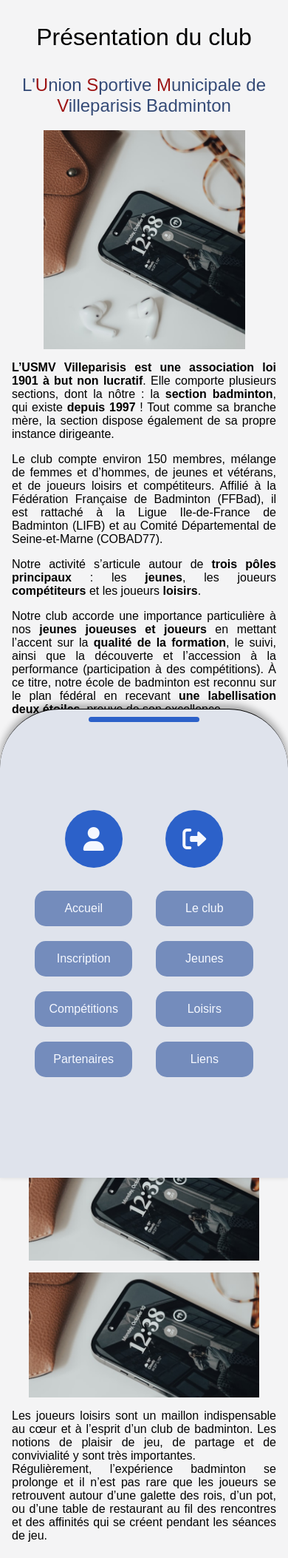
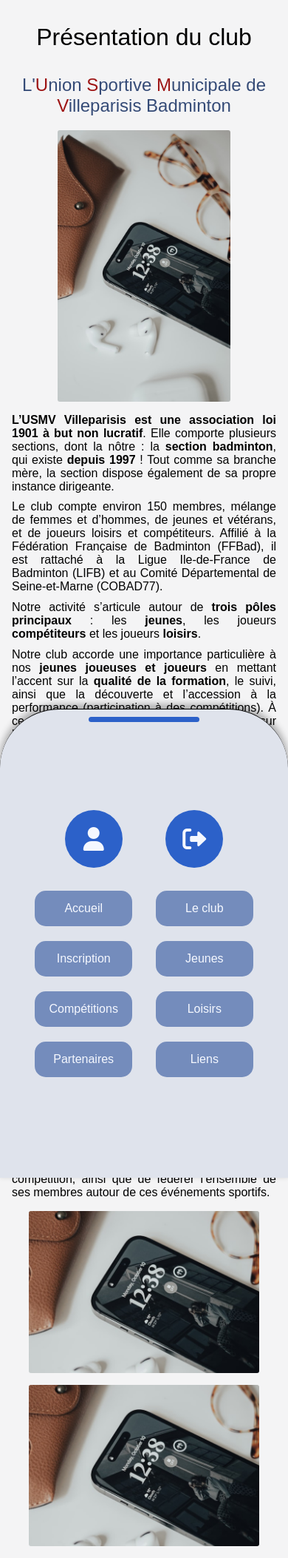
Before and after one commit to NicoMaff/usmv-app, a Symfony app: template templates/public/club/introduction.html.twig in a window 390 px wide. Shown: the part 96-2202 px from the top of the page at 74% size. Run offline with Twig, Linux system fonts and the light colour scheme; the template is opened without the code that fills it, so the values that code supplies are empty; some libraries are stand-ins or nearby versions; some web fonts are replaced.

Commit message:
:iphone: add club-introduction responsive

```diff
--- a/public/css/style.css
+++ b/public/css/style.css
@@ -951,8 +951,16 @@ footer p {
 .club-introduction p {
   text-align: justify;
 }
+.club-introduction p:last-of-type {
+  max-width: 60rem;
+  margin: 0 auto;
+}
 .club-introduction p span {
-  font-weight: 600;
+  font-weight: 580;
+}
+.club-introduction img {
+  object-fit: cover;
+  border-radius: 3px;
 }
 .club-introduction .container {
   display: flex;
@@ -962,20 +970,83 @@ footer p {
   gap: 1rem;
   margin-bottom: 2rem;
 }
-.club-introduction .img {
-  object-fit: cover;
+@media (min-width: 1180px) {
+  .club-introduction .container {
+    display: grid;
+    gap: clamp(0.6rem, 1vw, 1.2rem);
+    margin: 0 auto 2rem;
+    max-width: 60rem;
+  }
 }
-.club-introduction .img-1 {
-  height: 35vh;
-  width: 70vw;
+@media (min-width: 1180px) {
+  .club-introduction .container-1 {
+    grid-template-columns: 34% 1fr;
+    grid-template-rows: 1fr 44%;
+  }
 }
-.club-introduction .img-2 {
-  height: 20vh;
-  width: 80vw;
+@media (min-width: 1180px) {
+  .club-introduction .container-2 {
+    grid-template-columns: repeat(2, 1fr);
+    grid-template-rows: repeat(2, 1fr);
+  }
 }
-.club-introduction .img-3, .club-introduction .img-4 {
-  height: 20vh;
-  width: 80vw;
+.club-introduction .container .img-1 {
+  height: clamp(19rem, 94vmin, 25rem);
+  width: clamp(12rem, 60vmin, 16rem);
+}
+@media (min-width: 1180px) {
+  .club-introduction .container .img-1 {
+    height: 40rem;
+    width: 20rem;
+    grid-row: 1/3;
+  }
+}
+.club-introduction .container .img-2 {
+  height: clamp(11rem, 56vmin, 15rem);
+  width: clamp(16rem, 80vmin, 22rem);
+}
+@media (min-width: 1180px) {
+  .club-introduction .container .img-2 {
+    display: flex;
+    justify-self: flex-end;
+    align-self: flex-end;
+    height: 17rem;
+    width: 38rem;
+    max-width: 38rem;
+  }
+}
+@media (min-width: 1180px) {
+  .club-introduction .container .img-3 {
+    justify-self: flex-end;
+  }
+}
+@media (min-width: 1180px) {
+  .club-introduction .container .img-4 {
+    justify-self: flex-start;
+  }
+}
+.club-introduction .container .img-3, .club-introduction .container .img-4 {
+  height: clamp(11rem, 56vmin, 15rem);
+  width: clamp(16rem, 80vmin, 21rem);
+}
+@media (min-width: 1180px) {
+  .club-introduction .container .img-3, .club-introduction .container .img-4 {
+    display: flex;
+    height: 18rem;
+    width: 29rem;
+  }
+}
+.club-introduction .content p {
+  padding-bottom: 0.6rem;
+}
+.club-introduction .content p:last-of-type {
+  padding-bottom: 0;
+}
+@media (min-width: 1180px) {
+  .club-introduction .content {
+    margin: 0 0 auto auto;
+    max-width: 38rem;
+  }
 }
 
 .club-contributors {
--- a/sass/pages/_club-introduction.scss
+++ b/sass/pages/_club-introduction.scss
@@ -14,9 +14,19 @@
   p {
     text-align: justify;
 
+    &:last-of-type {
+      max-width: 60rem;
+      margin: 0 auto;
+    }
+
     span {
-      font-weight: 600;
+      font-weight: 580;
     }
+  }
+
+  img {
+    object-fit: cover;
+    border-radius: 3px;
   }
 
   .container {
@@ -26,24 +36,93 @@
     align-items: center;
     gap: 1rem;
     margin-bottom: 2rem;
-  }
 
-  .img {
-    object-fit: cover;
+    @include from(1180) {
+      display: grid;
+      gap: clamp(0.6rem, 1vw, 1.2rem);
+      margin: 0 auto 2rem;
+      max-width: 60rem;
+    }
 
     &-1 {
-      height: 35vh;
-      width: 70vw;
+      @include from(1180) {
+        grid-template-columns: 34% 1fr;
+        grid-template-rows: 1fr 44%;
+      }
     }
 
     &-2 {
-      height: 20vh;
-      width: 80vw;
+      @include from(1180) {
+        grid-template-columns: repeat(2, 1fr);
+        grid-template-rows: repeat(2, 1fr);
+      }
     }
-    &-3,
-    &-4 {
-      height: 20vh;
-      width: 80vw;
+
+    .img {
+      &-1 {
+        height: clamp(19rem, 94vmin, 25rem);
+        width: clamp(12rem, 60vmin, 16rem);
+
+        @include from(1180) {
+          height: 40rem; //70vh;
+          width: 20rem; // 25vmin;
+          grid-row: 1/3;
+        }
+      }
+
+      &-2 {
+        height: clamp(11rem, 56vmin, 15rem);
+        width: clamp(16rem, 80vmin, 22rem);
+
+        @include from(1180) {
+          display: flex;
+          justify-self: flex-end;
+          align-self: flex-end;
+          height: 17rem;
+          width: 38rem;
+          max-width: 38rem;
+        }
+      }
+
+      &-3 {
+        @include from(1180) {
+          justify-self: flex-end;
+        }
+      }
+      &-4 {
+        @include from(1180) {
+          justify-self: flex-start;
+        }
+      }
+
+      &-3,
+      &-4 {
+        height: clamp(11rem, 56vmin, 15rem);
+        width: clamp(16rem, 80vmin, 21rem);
+
+        @include from(1180) {
+          display: flex;
+          height: 18rem;
+          width: 29rem;
+        }
+      }
+    }
+  }
+
+  .content {
+    p {
+      padding-bottom: 0.6rem;
+
+      &:last-of-type {
+        padding-bottom: 0;
+      }
+    }
+
+    @include from(1180) {
+      // margin-left: auto;
+      // margin-right: 0;
+      margin: 0 0 auto auto;
+      max-width: 38rem;
     }
   }
 }
--- a/templates/public/club/introduction.html.twig
+++ b/templates/public/club/introduction.html.twig
@@ -10,8 +10,9 @@
 
     <h2>L'<span>U</span>nion <span>S</span>portive <span>M</span>unicipale de <span>V</span>illeparisis Badminton</h2>
 
-    <div class="container">
+    <div class="container container-1">
       <img src="/assets/img/default.jpg" alt="photo de l'entrée du gymnase" class="img img-1">
+      <div class="content">
         <p>
           <span>L’USMV Villeparisis est une association loi 1901 à but non lucratif</span>. Elle comporte plusieurs sections, dont la nôtre : la <span>section badminton</span>, qui existe <span>depuis 1997</span> ! Tout comme sa branche mère, la section dispose également de sa propre instance dirigeante.
         </p>
@@ -24,11 +25,12 @@
         <p>
           Notre club accorde une importance particulière à nos <span>jeunes joueuses et joueurs</span> en mettant l’accent sur la <span>qualité de la formation</span>, le suivi, ainsi que la découverte et l’accession à la performance (participation à des compétitions). À ce titre, notre école de badminton est reconnu sur le plan fédéral en recevant <span>une labellisation deux étoiles</span>, preuve de son excellence.
         </p>
+      </div>
       <img src="/assets/img/default.jpg" alt="photo de l'entrée du gymnase" class="img img-2">
     </div>
 
     <h2>"Un club à dimension humaine</h2>
-    <div class="container">
+    <div class="container container-2">
       <p>
         Les joueurs compétiteurs constituent un noyau essentiel, recherchant à allier plaisir de jouer au badminton et performance sportive. Nos compétitrices et compétiteurs représentent donc le club à l’extérieur lors des différents tournois et championnats de tous niveaux. Le club permet à ces joueurs de s’épanouir et de progresser en leur proposant un entraînement de grande quanlité et l’intégration à des équipes de championnat interclubs.<br>
         De plus, le club de Villeparisis organise lui-même deux tournois privés par an (BadTour), permettant de véhiculer une image positive et dynamique auprès des acteurs du monde du badminton de compétition, ainsi que de fédérer l’ensemble de ses membres autour de ces événements sportifs.
```
Also changed, not shown: 1 other file. Lines whose indentation alone changed are shown as unchanged.
